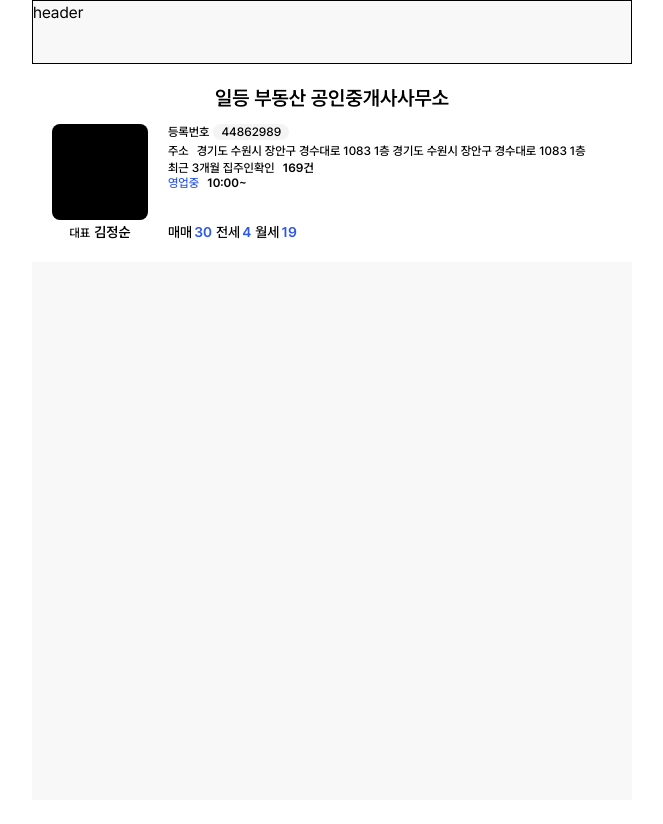
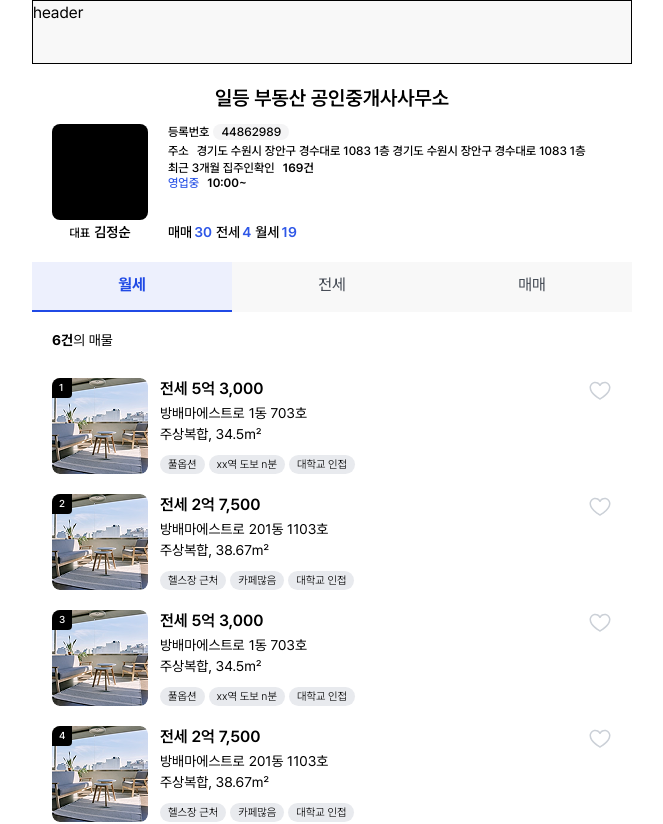
Before and after one commit to FC-DEV3-Final-Project/zoop-frontend, a Next.js app: page /real-estate/1 in a window 1280 px wide. Shown: the top 824 px of the page, without its empty margins (308-971 px from the left). Before the commit the page ends 800 px from the top, so only its background shows below. Built offline with nearby package versions, Linux system fonts and the light colour scheme.

Commit message:
design: 탭, 리스트 영역 추가

```diff
--- a/src/app/real-estate/[id]/page.tsx
+++ b/src/app/real-estate/[id]/page.tsx
@@ -1,5 +1,81 @@
 "use client";
+import PropertyListSection from "@/components/common/PropertyListSection";
 import { useRef, useState, useEffect } from "react";
+
+const tabOptions = [
+  { label: "월세", value: "rent" },
+  { label: "전세", value: "lease" },
+  { label: "매매", value: "sale" },
+];
+
+const Properties = [
+  {
+    id: 1,
+    imageUrl: "/imgs/propertyExample.png",
+    transactionType: "전세",
+    price: "5억 3,000",
+    buildingType: "주상복합",
+    area: "34.5㎡",
+    address: "방배마에스트로",
+    detailAddress: "1동 703호",
+    tags: ["풀옵션", "xx역 도보 n분", "대학교 인접"],
+  },
+  {
+    id: 2,
+    imageUrl: "/imgs/propertyExample.png",
+    transactionType: "전세",
+    price: "2억 7,500",
+    buildingType: "주상복합",
+    area: "38.67㎡",
+    address: "방배마에스트로",
+    detailAddress: "201동 1103호",
+    tags: ["헬스장 근처", "카페많음", "대학교 인접"],
+  },
+  {
+    id: 3,
+    imageUrl: "/imgs/propertyExample.png",
+    transactionType: "전세",
+    price: "5억 3,000",
+    buildingType: "주상복합",
+    area: "34.5㎡",
+    address: "방배마에스트로",
+    detailAddress: "1동 703호",
+    tags: ["풀옵션", "xx역 도보 n분", "대학교 인접"],
+  },
+  {
+    id: 4,
+    imageUrl: "/imgs/propertyExample.png",
+    transactionType: "전세",
+    price: "2억 7,500",
+    buildingType: "주상복합",
+    area: "38.67㎡",
+    address: "방배마에스트로",
+    detailAddress: "201동 1103호",
+    tags: ["헬스장 근처", "카페많음", "대학교 인접"],
+  },
+  {
+    id: 5,
+    imageUrl: "/imgs/propertyExample.png",
+    transactionType: "전세",
+    price: "5억 3,000",
+    buildingType: "주상복합",
+    area: "34.5㎡",
+    address: "방배마에스트로",
+    detailAddress: "1동 703호",
+    tags: ["풀옵션", "xx역 도보 n분", "대학교 인접"],
+  },
+  {
+    id: 6,
+    imageUrl: "/imgs/propertyExample.png",
+    transactionType: "전세",
+    price: "2억 7,500",
+    buildingType: "주상복합",
+    area: "38.67㎡",
+    address: "방배마에스트로",
+    detailAddress: "201동 1103호",
+    tags: ["헬스장 근처", "카페많음", "대학교 인접"],
+  },
+];
 
 export default function RealEstatePage({ params }: { params: { id: string } }) {
   const textRef = useRef<HTMLDivElement>(null);
@@ -19,6 +95,7 @@ export default function RealEstatePage({ params }: { params: { id: string } }) {
   }, []);
 
   return (
+    <>
       <div className="flex flex-col gap-3 bg-white p-5">
         <div className="text-center text-xl font-semibold leading-7 text-black">
           일등 부동산 공인중개사사무소
@@ -90,5 +167,15 @@ export default function RealEstatePage({ params }: { params: { id: string } }) {
           </div>
         </div>
       </div>
+      <PropertyListSection
+        showMapViewButton={false}
+        tabOptions={tabOptions}
+        propertyMap={{
+          rent: Properties,
+          lease: Properties,
+          sale: Properties,
+        }}
+      />
+    </>
   );
 }
```
Lines whose indentation alone changed are shown as unchanged.
